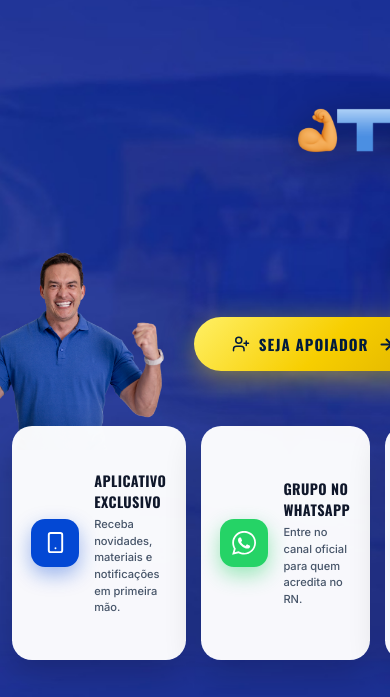
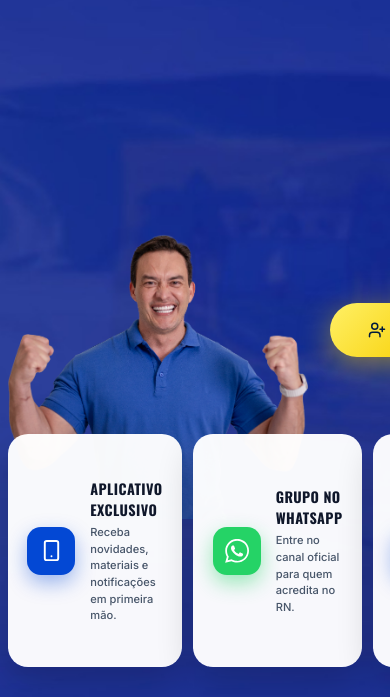
Before and after one commit to ReneBM/Apoiadores, a React (Vite) app in the folder frontend/: page /lp in a window 390 px wide. Shown: the part 147-844 px from the top of the page. Built offline with nearby package versions, Linux system fonts and the light colour scheme; no server answers; a web font is replaced by a local one.

Commit message:
refactor: LP - sistema de responsividade fluido e matetmatico puro para Hero Desktop com clamp(), min(), max() e vh/vw (ZERO media queries)

```diff
--- a/frontend/src/pages/LandingPage.jsx
+++ b/frontend/src/pages/LandingPage.jsx
@@ -235,41 +235,22 @@ export default function LandingPage() {
           transform: translateY(-7px);
           box-shadow: 0 22px 48px rgba(0,0,0,0.28);
         }
-        /* ── Media query específica para Desktop menor (1366x768, 1440x900) ── */
-        @media (min-width: 1024px) and (max-height: 820px) {
-          .senador-photo-img {
-            height: 72vh !important;
-            max-height: 560px !important;
-          }
-          .right-content-col {
-            padding-bottom: 3.8rem !important;
-          }
-        }
       `}</style>
 
       {/* ════════════════════════════════════════════════════════════
-          HERO SECTION — LAYOUT DESKTOP
-
-          Estrutura horizontal:
-          ┌─────────────────┬────────────────────────────────┐
-          │  Foto Senador   │  Logo                          │
-          │  (esq. grande)  │  Headline                      │
-          │                 │  Subheadline                   │
-          │                 │  [Botão Primário] [Secundário] │
-          └─────────────────┴────────────────────────────────┘
-          ┌─── Card 1 ───┬──── Card 2 ────┬──── Card 3 ────┐  ← cintura
-          └──────────────┴────────────────┴────────────────┘
+          HERO SECTION — LAYOUT FLUIDO E RESPONSIVO (DESKTOP)
+          Sistema matemático baseado em clamp(), min(), max(), % e vh/vw
+          Zero media queries específicas por resolução.
       ════════════════════════════════════════════════════════════ */}
       <div className="lp-desktop-stage" style={{
         position: 'relative',
-        width: '100%',
-        maxWidth: '1440px',
+        width: 'min(1440px, 96vw)',
         margin: '0 auto',
         height: '100vh',
-        minHeight: '600px',
-        maxHeight: '960px',
+        minHeight: '620px',
+        maxHeight: '940px',
         display: 'grid',
-        gridTemplateColumns: '42% 1fr',
+        gridTemplateColumns: 'minmax(300px, 42%) 1fr',
         boxSizing: 'border-box',
       }}>
 
@@ -280,7 +261,7 @@ export default function LandingPage() {
           alignItems: 'flex-end',
           justifyContent: 'flex-start',
           paddingLeft: '0',
-          marginLeft: '-3rem',
+          marginLeft: '0',
           height: '100%',
           overflow: 'visible',
           opacity: 0,
@@ -291,8 +272,8 @@ export default function LandingPage() {
             src="/senador/styveson_v3_nobg.png"
             alt="Senador Styveson Valim"
             style={{
-              height: 'min(82vh, 740px)',
-              maxHeight: '740px',
+              height: 'clamp(460px, 76vh, 720px)',
+              maxHeight: 'calc(100vh - 110px)',
               maxWidth: '100%',
               width: 'auto',
               objectFit: 'contain',
@@ -311,9 +292,9 @@ export default function LandingPage() {
           justifyContent: 'center',
           alignItems: 'flex-end',
           textAlign: 'right',
-          paddingRight: '4rem',
-          paddingLeft: '2rem',
-          paddingBottom: '4.8rem',
+          paddingRight: 'clamp(1.5rem, 3.5vw, 4rem)',
+          paddingLeft: '1.5rem',
+          paddingBottom: 'clamp(3rem, 6vh, 4.8rem)',
           opacity: 0,
           animation: 'lpFadeInUp 0.9s ease-out 0.45s forwards',
         }}>
@@ -324,10 +305,10 @@ export default function LandingPage() {
             alt="Logo Time Styveson Valim"
             onError={e => { e.currentTarget.src = '/logo_sv_2025.png'; }}
             style={{
-              height: '48px',
+              height: 'clamp(36px, 4vh, 48px)',
               width: 'auto',
               objectFit: 'contain',
-              marginBottom: '1.8rem',
+              marginBottom: 'clamp(1rem, 2vh, 1.8rem)',
               filter: 'drop-shadow(0 4px 18px rgba(0,0,0,0.38))',
             }}
           />
@@ -335,7 +316,7 @@ export default function LandingPage() {
           {/* Headline principal */}
           <h1 style={{
             fontFamily: "'Gilroy', 'Oswald', 'Outfit', sans-serif",
-            fontSize: 'clamp(3.8rem, 4.5vw, 5.5rem)',
+            fontSize: 'clamp(3.2rem, 4.8vw, 5.5rem)',
             fontWeight: 900,
             fontStyle: 'normal',
             lineHeight: 0.9,
@@ -343,7 +324,7 @@ export default function LandingPage() {
             letterSpacing: '-1.5px',
             color: '#ffffff',
             textShadow: '0 4px 30px rgba(0,0,0,0.5)',
-            margin: '0 0 2.2rem 0',
+            margin: '0 0 clamp(1.2rem, 2.5vh, 2.2rem) 0',
             whiteSpace: 'nowrap',
           }}>
             #VEM PRO<br />NOSSO TIME
@@ -352,7 +333,7 @@ export default function LandingPage() {
           {/* Botões de ação */}
           <div style={{
             display: 'flex',
-            gap: '1rem',
+            gap: 'clamp(0.6rem, 1.2vw, 1rem)',
             alignItems: 'center',
             justifyContent: 'flex-end',
             flexWrap: 'nowrap',
@@ -383,12 +364,12 @@ export default function LandingPage() {
         {/* ── Cards — Flutuam na cintura do Senador ────────────── */}
         <div style={{
           position: 'absolute',
-          bottom: '2.5rem',
-          left: '3%',
-          right: '4rem',
+          bottom: 'clamp(1.5rem, 3.5vh, 2.5rem)',
+          left: '0',
+          right: 'clamp(1.5rem, 3.5vw, 4rem)',
           display: 'grid',
           gridTemplateColumns: 'repeat(3, 1fr)',
-          gap: '1rem',
+          gap: 'clamp(0.75rem, 1.2vw, 1.25rem)',
           zIndex: 20,
           opacity: 0,
           animation: 'lpFadeInCards 0.85s ease-out 1.1s forwards',
```
